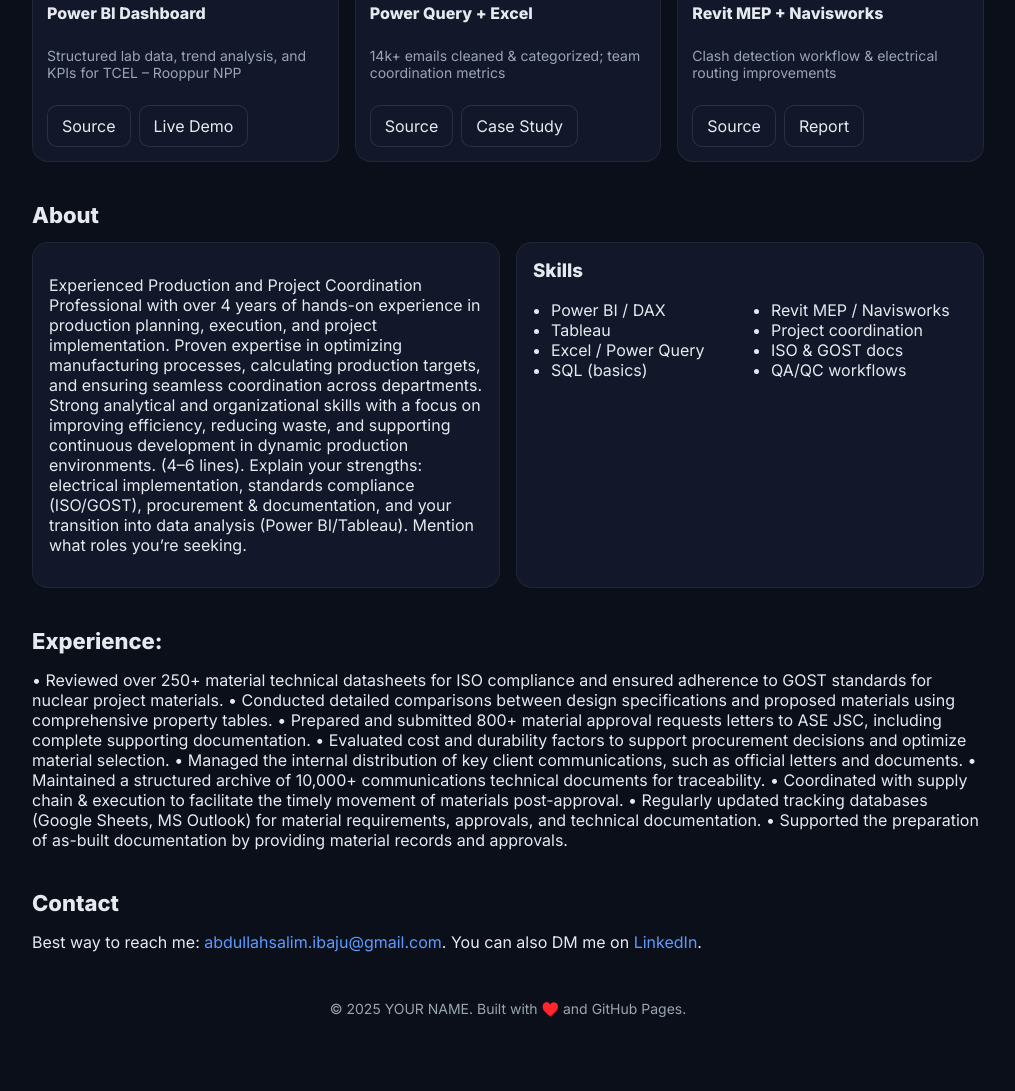
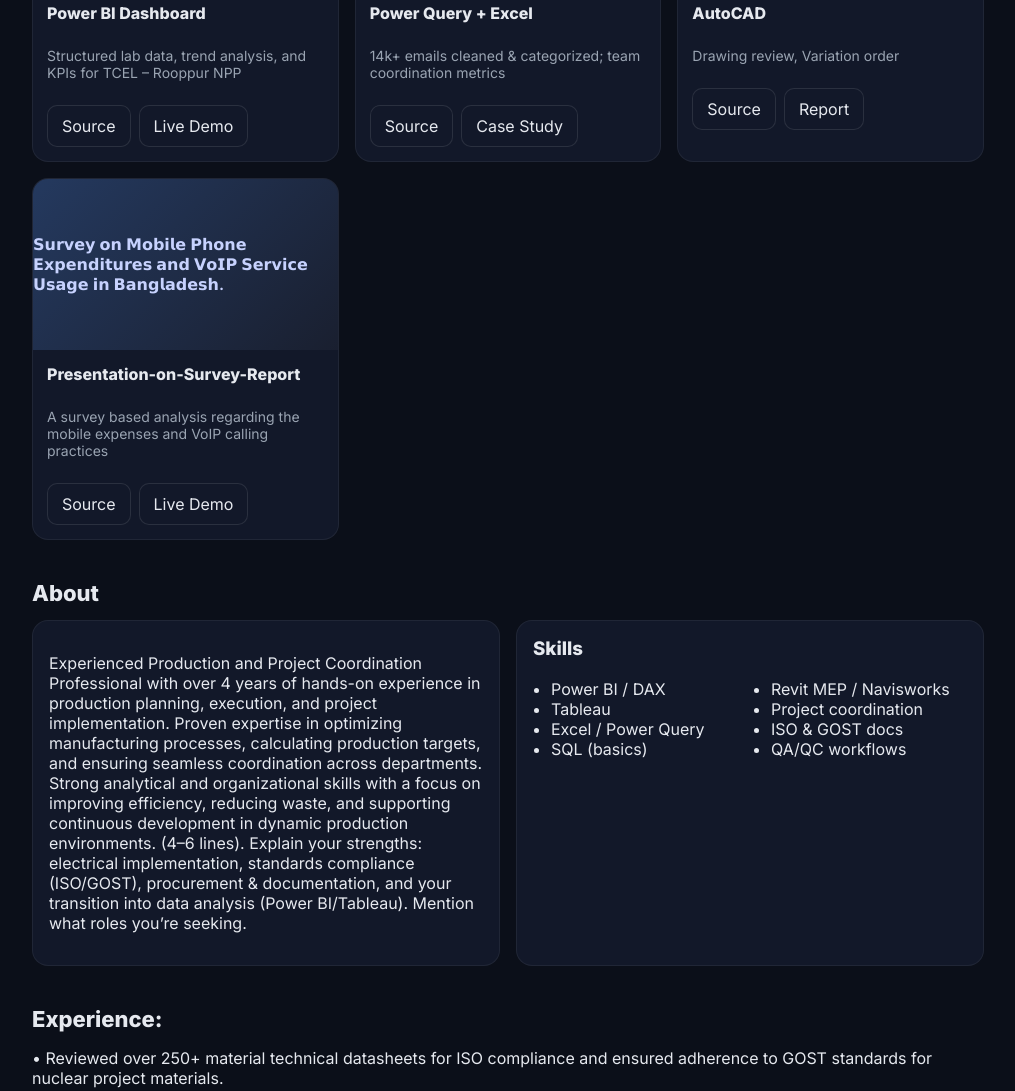
Before and after one commit to AbdullahSalimTurzo/portfolio, a plain HTML site: page index.html in a window 1280 px wide. Shown: the part 848-1939 px from the top of the page, without its empty margins (132-1147 px from the left). Before the commit the page ends 1913 px from the top, so only its background shows below. Drawn offline with Linux system fonts and the light colour scheme.

Commit message:
Update index.html

```diff
--- a/index.html
+++ b/index.html
@@ -3,7 +3,7 @@
 <head>
   <meta charset="utf-8" />
   <meta name="viewport" content="width=device-width, initial-scale=1" />
-  <title>Portfolio - Abdullah Salim Turja</title>
+  <title>Portfolio</title>
   <meta name="description" content="Personal portfolio of Abdullah Salim Turja: projects, skills, resume, and contact." />
   <link rel="preconnect" href="https://fonts.googleapis.com">
   <link rel="preconnect" href="https://fonts.gstatic.com" crossorigin>
@@ -102,9 +102,9 @@
           <li>Focus: schedule/cost/execution/quality/supply chain management</li>
         </ul>
         <div class="social" style="margin-top:12px">
-          <a href="mailto:your.email@example.com" title="Email" aria-label="Email">✉️</a>
-          <a href="https://www.linkedin.com/in/YOUR-LINKEDIN" target="_blank" rel="noopener" title="LinkedIn" aria-label="LinkedIn">in</a>
-          <a href="https://github.com/YOUR-USERNAME" target="_blank" rel="noopener" title="GitHub" aria-label="GitHub">{ }</a>
+          <a href="mailto:abdullahsalim.ibaju@gmail.com" title="Email" aria-label="Email">✉️</a>
+          <a href="https://www.linkedin.com/in/abdullah-salim-turjo" target="_blank" rel="noopener" title="LinkedIn" aria-label="LinkedIn">in</a>
+          <a href="https://github.com/AbdullahSalimTurzo" target="_blank" rel="noopener" title="GitHub" aria-label="GitHub">{ }</a>
         </div>
       </div>
     </section>
@@ -140,11 +140,23 @@
         <article class="card">
           <div class="thumb">BIM Coordination</div>
           <div class="card-body">
-            <strong>Revit MEP + Navisworks</strong>
-            <p class="meta">Clash detection workflow & electrical routing improvements</p>
+            <strong>AutoCAD</strong>
+            <p class="meta">Drawing review, Variation order</p>
             <div class="actions">
               <a class="btn" href="https://www.tcel.com.bd" target="_blank" rel="noopener">Source</a>
               <a class="btn" href="#" target="_blank" rel="noopener">Report</a>
+            </div>
+          </div>
+        </article>
+          <!-- PROJECT 4 -->
+        <article class="card">
+          <div class="thumb">𝗦𝘂𝗿𝘃𝗲𝘆 𝗼𝗻 𝗠𝗼𝗯𝗶𝗹𝗲 𝗣𝗵𝗼𝗻𝗲 𝗘𝘅𝗽𝗲𝗻𝗱𝗶𝘁𝘂𝗿𝗲𝘀 𝗮𝗻𝗱 𝗩𝗼𝗜𝗣 𝗦𝗲𝗿𝘃𝗶𝗰𝗲 𝗨𝘀𝗮𝗴𝗲 𝗶𝗻 𝗕𝗮𝗻𝗴𝗹𝗮𝗱𝗲𝘀𝗵.</div>
+          <div class="card-body">
+            <strong>Presentation-on-Survey-Report</strong>
+            <p class="meta">A survey based analysis regarding the mobile expenses and VoIP calling practices</p>
+            <div class="actions">
+              <a class="btn" href="https://github.com/AbdullahSalimTurzo/Presentation-on-Survey-Report-BUS-503---Statistics-for-Managers-/tree/main" target="_blank" rel="noopener">Source</a>
+              <a class="btn" href="https://github.com/AbdullahSalimTurzo/Presentation-on-Survey-Report-BUS-503---Statistics-for-Managers-/blob/e10abb0c8c182689217e8cd6fb56072835e733df/Presentation%20(Survey%20report)%20-%20BUS%20-%20503%20Statistics%20for%20Manages%20-%20Abdullah%20Salim%20Turja.pdf" target="_blank" rel="noopener">Live Demo</a>
             </div>
           </div>
         </article>
@@ -178,15 +190,15 @@
       <div class="Experiences">
         <div class="panel">
           <p>
-•	Reviewed over 250+ material technical datasheets for ISO compliance and ensured adherence to GOST standards for nuclear project materials.
-•	Conducted detailed comparisons between design specifications and proposed materials using comprehensive property tables.
-•	Prepared and submitted 800+ material approval requests letters to ASE JSC, including complete supporting documentation.
-•	Evaluated cost and durability factors to support procurement decisions and optimize material selection.
-•	Managed the internal distribution of key client communications, such as official letters and documents.
-•	Maintained a structured archive of 10,000+ communications technical documents for traceability.
-•	Coordinated with supply chain & execution to facilitate the timely movement of materials post-approval.
-•	Regularly updated tracking databases (Google Sheets, MS Outlook) for material requirements, approvals, and technical documentation.
-•	Supported the preparation of as-built documentation by providing material records and approvals.
+•	Reviewed over 250+ material technical datasheets for ISO compliance and ensured adherence to GOST standards for nuclear project materials.<p>
+•	Conducted detailed comparisons between design specifications and proposed materials using comprehensive property tables.<p>
+•	Prepared and submitted 800+ material approval requests letters to ASE JSC, including complete supporting documentation.<p>
+•	Evaluated cost and durability factors to support procurement decisions and optimize material selection.<p>
+•	Managed the internal distribution of key client communications, such as official letters and documents.<p>
+•	Maintained a structured archive of 10,000+ communications technical documents for traceability.<p>
+•	Coordinated with supply chain & execution to facilitate the timely movement of materials post-approval.<p>
+•	Regularly updated tracking databases (Google Sheets, MS Outlook) for material requirements, approvals, and technical documentation.<p>
+•	Supported the preparation of as-built documentation by providing material records and approvals. <p>
 </p>
 
     <section id="contact">
@@ -195,7 +207,7 @@
     </section>
 
     <footer>
-      © <span id="y"></span> YOUR NAME. Built with ♥️ and GitHub Pages.
+      © <span id="y"></span> Abdullah Salim Turja. Built with GitHub Pages.
     </footer>
   </main>
 
```
